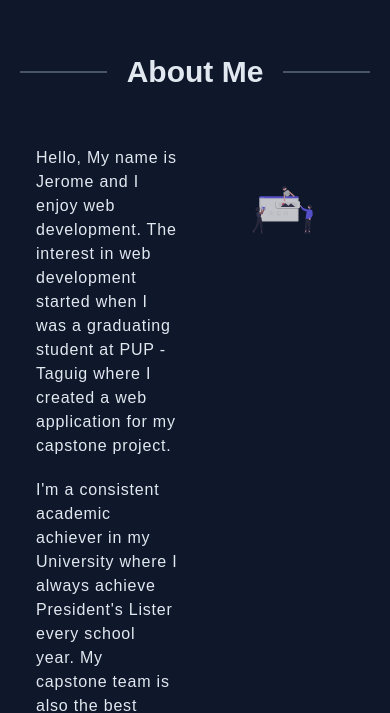
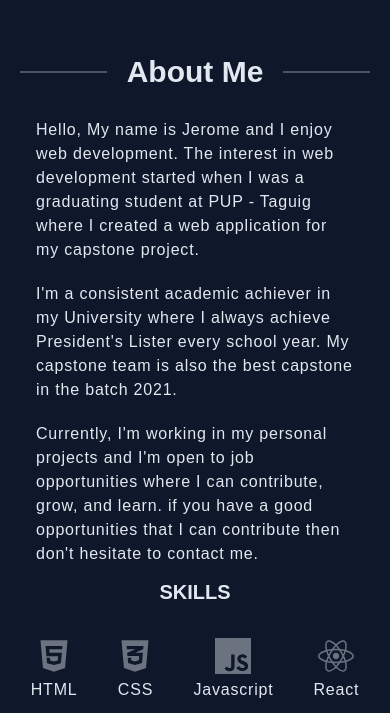
Before and after one commit to jbjalandoon/portfolio-next, a Next.js app: page / in a window 390 px wide. Shown: the part 890-1603 px from the top of the page. Built offline with nearby package versions, Linux system fonts and the light colour scheme.

Commit message:
responsive about

```diff
--- a/src/components/Content.tsx
+++ b/src/components/Content.tsx
@@ -13,7 +13,7 @@ export default function Content({
 }) {
   return (
     <section
-      className={`flex h-auto w-full max-w-6xl flex-col gap-10 px-5 pt-20 transition-all md:px-20 ${className}`}
+      className={`flex h-auto w-full max-w-6xl flex-col md:gap-10 gap-3 px-5 pt-20 transition-all md:px-20 ${className}`}
       id={id}>
       <div className='mt-5 flex w-full items-center justify-center whitespace-nowrap text-center text-3xl font-semibold before:relative before:-z-50 before:mr-5 before:h-0.5 before:w-full before:bg-slate-600 after:relative after:-z-50 after:ml-5 after:h-0.5 after:w-full after:bg-slate-600'>
         {title}
--- a/src/components/contents/About.tsx
+++ b/src/components/contents/About.tsx
@@ -8,9 +8,9 @@ import { TbBrandNextjs } from "react-icons/tb";
 export default function About() {
   return (
     <Content id='about' title='About Me' className='min-h-screen p-20'>
-      <div className='flex flex-col justify-center gap-10'>
-        <div className='grid h-full w-full grid-cols-2 tracking-wider'>
-          <div className='flex flex-col gap-5 px-4 pt-4'>
+      <div className='flex flex-col justify-center gap-0 md:gap-10'>
+        <div className='grid h-full w-full md:grid-cols-2 grid-cols-1 tracking-wider'>
+          <div className='flex flex-col gap-5 px-4 pt-4 text-md text-light'>
             <p>
               Hello, My name is Jerome and I enjoy web development. The interest
               in web development started when I was a graduating student at PUP
@@ -29,13 +29,13 @@ export default function About() {
               contact me.
             </p>
           </div>
-          <div className='flex w-full items-start px-14 pt-14 opacity-75'>
+          <div className='md:flex w-full items-start px-14 pt-14 opacity-75 hidden'>
             <AboutSVG />
           </div>
         </div>
         <div className='flex w-full flex-col items-center justify-center gap-8 mt-3'>
           <h3 className='text-xl font-bold'>SKILLS</h3>
-          <div className='flex flex-wrap gap-10'>
+          <div className='flex flex-wrap gap-10 justify-center'>
             <Stack Svg={FaHtml5} name='HTML' />
             <Stack Svg={FaCss3Alt} name='CSS' />
             <Stack Svg={SiJavascript} name='Javascript' />
```
